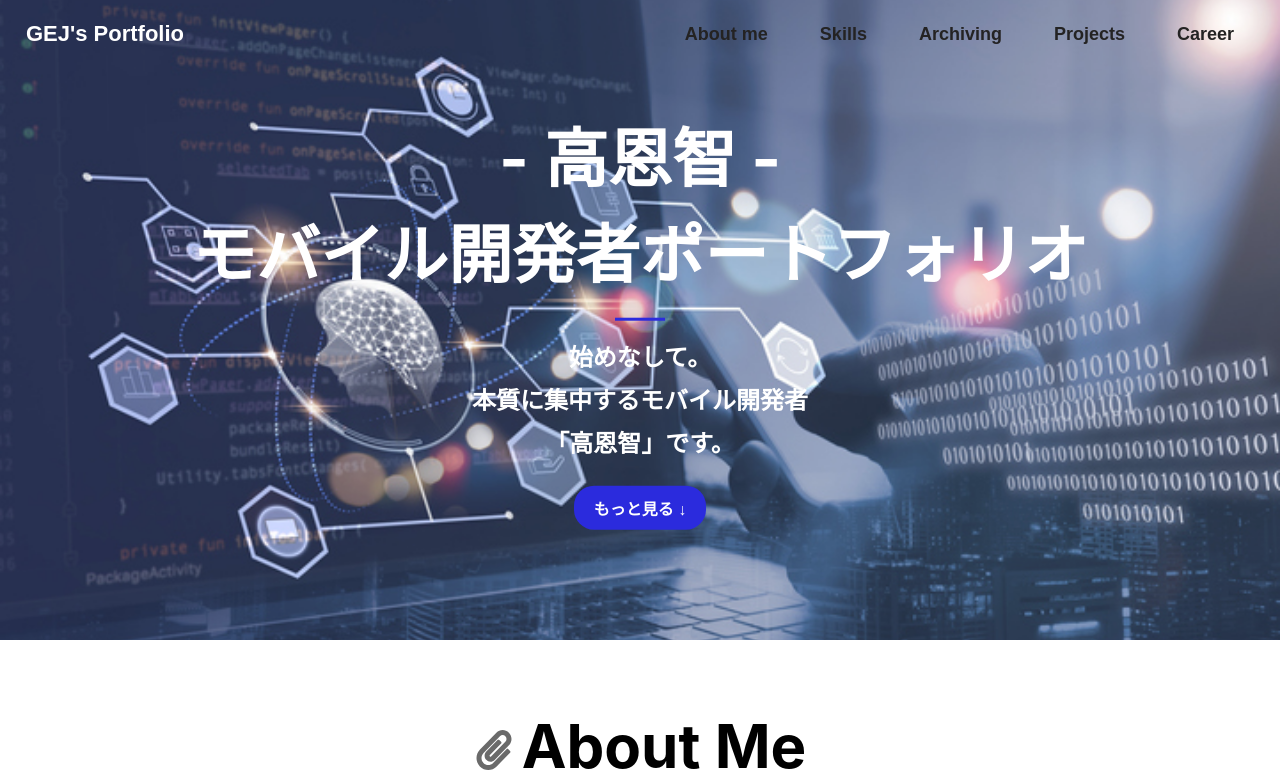
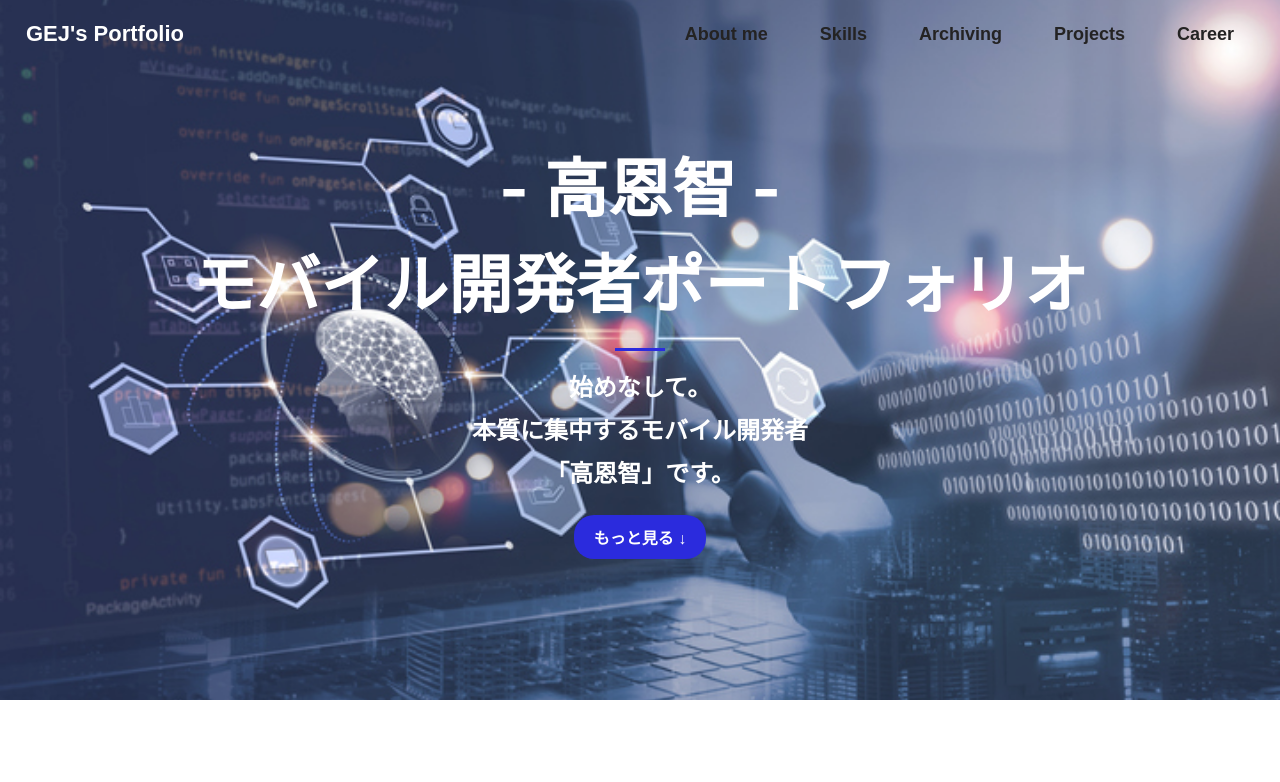
Before and after one commit to EunJiGo/portfoli, a React (Create React App) app: page / in a window 1280 px wide. Shown: the top 782 px of the page. Built offline with nearby package versions, Linux system fonts and the light colour scheme.

Commit message:
Fix: 「もっと見る」ボタン効率化,画面サイズによってABOUT ME section配列修正

```diff
--- a/src/AboutMeSection.css
+++ b/src/AboutMeSection.css
@@ -51,14 +51,18 @@
 }
 
 /* 작은 화면에서 3개씩 2줄, 2개씩 3줄, 1개씩 6줄로 표시되도록 조정 */
-@media (max-width: 1800px) {
+/* 500px 이하: 한 줄에 1개씩 표시, 헤더 텍스트 크기 40px */
+@media (max-width: 500px) {
     .info-row > div {
-        flex: 1 1 30%; /* 3개씩 한 줄에 표시, 30% 너비 */
+        flex: 1 1 100%; /* 1개씩 한 줄에 표시, 100% 너비 */
     }
-
+    .about-header {
+        font-size: 40px;
+    }
 }
 
-@media (max-width: 1000px) {
+/* 500px 초과 1000px 이하: 한 줄에 2개씩 표시, 헤더 텍스트 크기 50px */
+@media (min-width: 501px) and (max-width: 1000px) {
     .info-row > div {
         flex: 1 1 45%; /* 2개씩 한 줄에 표시, 45% 너비 */
     }
@@ -67,14 +71,13 @@
     }
 }
 
-@media (max-width: 500px) {
+/* 1000px 초과: 한 줄에 3개씩 표시 */
+@media (min-width: 1001px) {
     .info-row > div {
-        flex: 1 1  100%; /* 1개씩 한 줄에 표시, 100% 너비 */
-    }
-    .about-header {
-        font-size: 40px;
+        flex: 1 1 30%; /* 3개씩 한 줄에 표시, 30% 너비 */
     }
 }
+
 
 /* 텍스트 스타일 */
 .info-row span {
--- a/src/AboutMeSection.js
+++ b/src/AboutMeSection.js
@@ -7,7 +7,7 @@ import { FaUser, FaCalendarAlt, FaMapMarkerAlt, FaPhoneAlt, FaEnvelope, FaGradua
 const AboutMeSection = () => {
 
   return (
-    <Element name="about" className="section">
+    <Element id="about" name="about" className="section">
       <div className="about-header">
         <Link to="about" smooth={true} duration={500} offset={-65}>
           <FaPaperclip className="about-icon" />
--- a/src/App.css
+++ b/src/App.css
@@ -60,12 +60,9 @@
   display: flex;
 }
 
-
-
 /* 마스트헤드 스타일 */
 .masthead {
-  position: relative;
-  height: 80vh;
+  height: 700px;
   background-image: url('./images/developmentImage.jpg');
   background-size: cover;
   background-position: center;
@@ -77,14 +74,11 @@
 }
 
 .masthead-content {
-  position: absolute;
-  top: 50%;
-  left: 50%;
-  transform: translate(-50%, -50%);
+  display: flex;
+  flex-direction: column;
+  align-items: center;
   text-align: center;
   color: white;
-  z-index: 1;
-  /* 이미지 위에 텍스트가 표시되도록 설정 */
 }
 
 /* masthead-content 내부 h1 스타일 */
@@ -161,6 +155,9 @@
 
 
 .see-more {
+  position: relative;  /* position 속성을 relative로 설정해야 z-index가 적용됩니다 */
+  z-index: 1000;  /* 버튼을 최상위로 올려서 클릭 가능하게 만듭니다 */
+  pointer-events: auto;  /* 클릭 가능하게 설정 */
   background-color: rgb(27, 27, 219);
   /* 파란색 배경 */
   color: white;
--- a/src/App.js
+++ b/src/App.js
@@ -126,10 +126,10 @@ function App() {
       {/* 마스트헤드 */}
       <div className="masthead">
         <div className="masthead-content">
-          <h1>- 高恩智 -<br />モバイル開発者ポートフォリオ</h1>
+          <h1 onClick={() => console.log('Button clicked')}>- 高恩智 -<br />モバイル開発者ポートフォリオ</h1>
           <hr />
           <h2>始めなして。<br />本質に集中するモバイル開発者<br />「高恩智」です。</h2>
-          <Link to="about" smooth={true} duration={500} offset={-65}>
+          <Link to="about" smooth={true} duration={500} offset={-65} >
             <button className="see-more">もっと見る ↓</button>
           </Link>
         </div>
```
